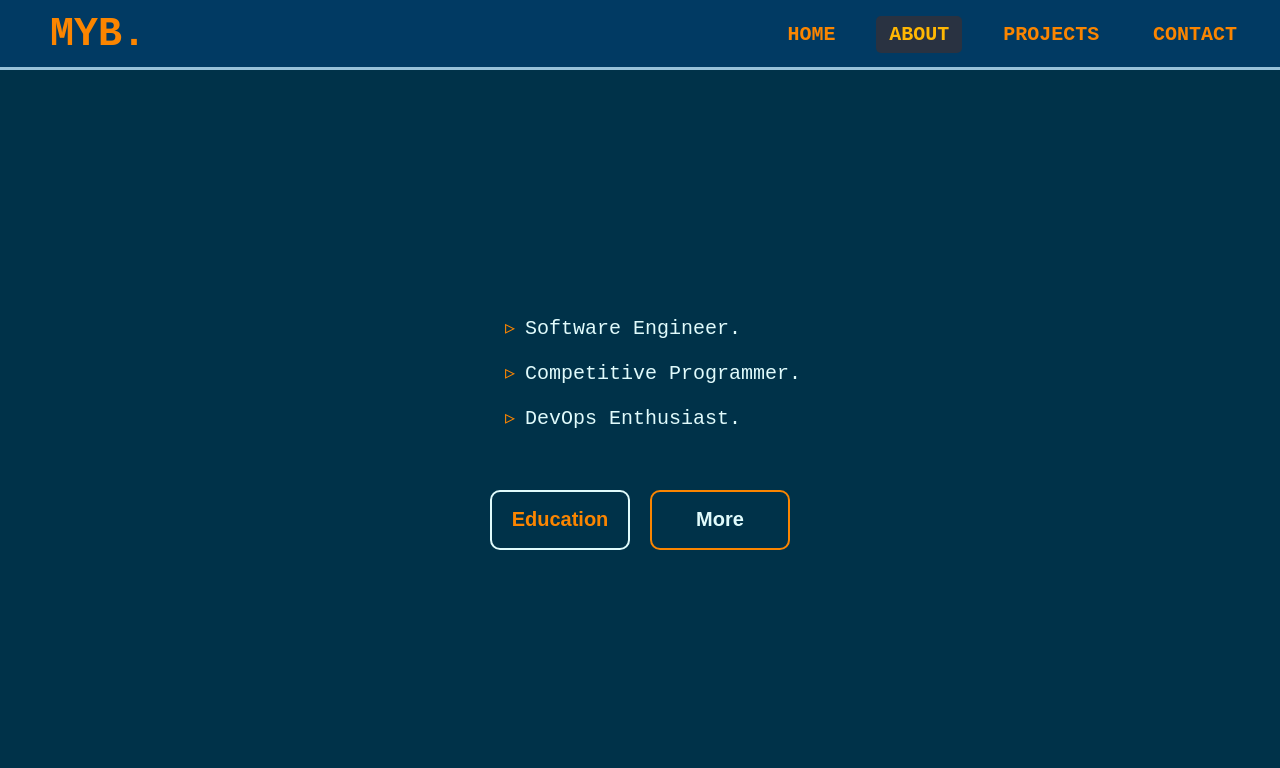
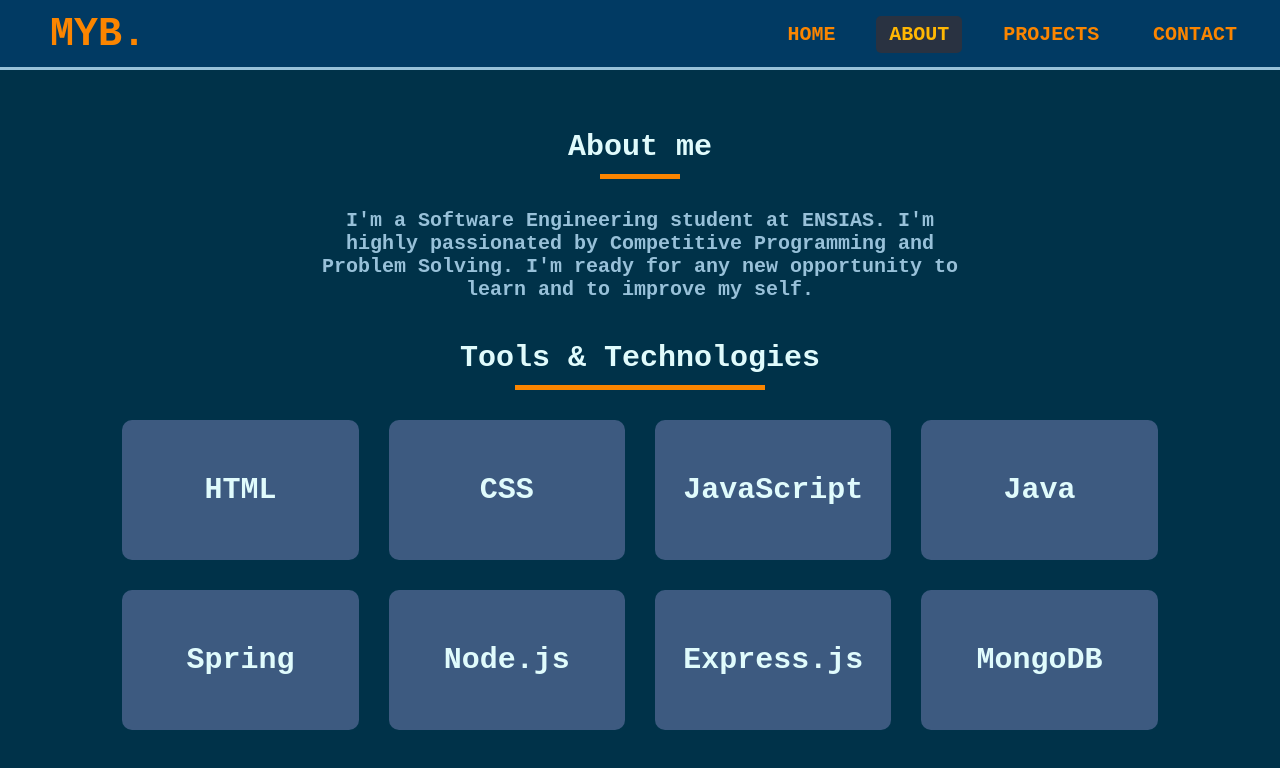
Before and after one commit to MYassineBoum/MainPortfolio, a plain HTML site: page about.html in a window 1280 px wide. Drawn offline with Linux system fonts and the light colour scheme.

Commit message:
new update

```diff
--- a/about.html
+++ b/about.html
@@ -6,6 +6,7 @@
         <meta name="viewport" content="width=device-width, initial-scale=1">
         <link href="style.css" rel="stylesheet">
         <link rel="stylesheet" href="https://cdnjs.cloudflare.com/ajax/libs/font-awesome/4.7.0/css/font-awesome.min.css">
+        <script src="https://kit.fontawesome.com/789a5ccc2d.js" crossorigin="anonymous"></script>
     </head>
     <body>
         <nav>
@@ -23,15 +24,47 @@
         </nav>
         <div class="about">
             <div class="info">
-                <ul>
-                    <li>Software Engineer.</li>
-                    <li>Competitive Programmer.</li>
-                    <li>DevOps Enthusiast.</li>
-                </ul>
+                <div class="infoback">
+                    <h2>About me</h2>
+                    <p>I'm a Software Engineering student at ENSIAS. I'm highly passionated by Competitive Programming and Problem Solving. I'm ready for any new opportunity to learn and to improve my self. </p>
+                </div>
             </div>
-            <div class="additional">
-                <button id="edu">Education</button>
-                <button id="mor">More</button>
+            <div class="tools">
+                <h2>Tools & Technologies</h2>
+                <div class="row">
+                    <div class="tech">
+                        <i class="fa-brands fa-html5"></i>
+                        <p>HTML</p>
+                    </div>
+                    <div class="tech">
+                        <i class="fa-brands fa-css3-alt"></i>
+                        <p>CSS</p>
+                    </div>
+                    <div class="tech">
+                        <i class="fa-brands fa-square-js"></i>
+                        <p>JavaScript</p>
+                    </div>
+                    <div class="tech">
+                        <i class="fa-brands fa-java"></i>
+                        <p>Java</p>
+                    </div>
+                    <div class="tech">
+                        <i></i>
+                        <p>Spring</p>
+                    </div>
+                    <div class="tech">
+                        <i></i>
+                        <p>Node.js</p>
+                    </div>
+                    <div class="tech">
+                        <i></i>
+                        <p>Express.js</p>
+                    </div>
+                    <div class="tech">
+                        <i></i>
+                        <p>MongoDB</p>
+                    </div>
+                </div>
             </div>
         </div>
         <script src="script.js"></script>
--- a/style.css
+++ b/style.css
@@ -414,151 +414,114 @@ li .active a{
     padding-top: 40px;
     width: 100%;
     min-height: 85vh;
+}
+
+.about .info{
+    display: flex;
+    flex-direction: column;
+    justify-content: center;
+    align-items: center;
+    width: 100%;
+}
+
+.about .info .infoback{
+    border-radius: 10px;
+    padding: 20px;
+    transition: 0.2s;
+}
+
+.about .info .infoback:hover{
+    background-color: #254165;
+}
+
+.about .info h2{
+    text-align: center;
+    color: #e0fbfc;
+    font-size: 30px;
+    font-weight: bold;
+}
+
+.about .info h2::after{
+    content: '';
+    display: block;
+    width: 80px;
+    height: 5px;
+    background-color: #fb8500;
+    margin: 10px auto;
+}
+
+.about .info p{
+    padding: 20px;
+    width: 700px;
+    color: #98c1d9;
+    font-size: 20px;
+    font-weight: bold;
+    text-align: center;
+}
+
+.about .tools{
+    width: 100%;
+    height: 100vh;
+    padding: 0 8%;
+}
+
+.about .tools h2{
+    text-align: center;
+    color: #e0fbfc;
+    font-size: 30px;
+    font-weight: bold;
+}
+
+.about .tools h2::after{
+    content: '';
+    display: block;
+    width: 250px;
+    height: 5px;
+    background-color: #fb8500;
+    margin: 10px auto;
+}
+
+.about .tools .row{
+    padding: 20px;
+    display: grid;
+    grid-template-columns: repeat(auto-fit, minmax(200px, 1fr));
+    grid-gap: 30px;
+}
+
+.about .tools .tech{
+    cursor: pointer;
+    background-color: #3d5a80;
+    border-radius: 10px;
+    padding: 10px;
+    height: 140px;
     display: flex;
     flex-direction: column;
     align-items: center;
     justify-content: center;
 }
 
-.about .info{
-    display: flex;
-    flex-direction: row;
-    align-items: center;
-    justify-content: center;
-    padding-bottom: 20px;
+.about .tools .tech:hover{
+    background: linear-gradient(45deg, #3d5a80, #254165);
 }
 
-.about img{
-    width: 300px;
-    height: 300px;
-    padding: 5px;
-    border-radius: 10%;
-    border: 3px solid #fb8500;
-    transition: .2s;
+.about .tools .tech:hover p{
+    display: none;
 }
 
-.about img:hover{
-    border: 3px solid #98c1d9;
-    transition: .2s;
+.about .tools .tech:hover i{
+    display: block;
 }
 
-.about img:active{
-    padding: 8px;
-    transition: .1s;
+.about .tools .tech i{
+    color: #fb8500;
+    font-size: 90px;
+    display: none;
 }
 
-.about ul{
-    list-style: none;
-    padding-left: 30px;
-    width: 350px;
-}
-
-.about ul li{
-    padding: 10px;
-    text-align: start;
-    font-size: 20px;
+.about .tools .tech p{
     color: #e0fbfc;
-    transition: .2s;
-}
-
-.about ul li::before{
-    content: "▹";
-    color: #fb8500;
-    padding-right: 10px;
-}
-
-.about ul li:hover{
-    padding-left: 20px;
-    color: #fb8500;
-}
-
-.about .additional {
-    padding-top: 20px;
-    display: flex;
-    flex-direction: row;
-    align-items: center;
-    justify-content: center;
-}
-
-.about .additional button {
-    width: 140px;
-    padding: 15px;
-    margin: 10px;
-    outline: none;
-    cursor: default;
-    border: none;
+    font-size: 30px;
     font-weight: bold;
-    border-radius: 10px;
-    font-size: 20px;
-    height: 60px;
-}
-
-.about #edu {
-    border: 2px solid #e0fbfc;
-    background: transparent;
-    color: #fb8500;
-    transition: .2s;
-}
-
-.about #edu:hover {
-    background-color: #3d5a80;
-}
-
-.about #mor {
-    border: 2px solid #fb8500;
-    background: transparent;
-    color: #e0fbfc;
-    transition: .2s;
-}
-
-.about #mor:hover {
-    background-color: #3d5a80;
-}
-
-@media (max-width: 830px){
-    .about img{
-        width: 200px;
-        height: 200px;
-    }
-}
-
-@media (max-width: 720px){
-    .about .info{
-        flex-direction: column;
-    }
-    .about img{
-        width: 250px;
-        height: 250px;
-    }
-    .about ul{
-        padding-top: 20px;
-
-    }
-    .about ul li{
-        font-size: 20px;
-    }
-    .about .additional button{
-        width: 140px;
-        padding: 10px;
-        font-size: 20px;
-        height: 60px;
-    }
-}
-
-@media (max-width: 510px){
-    .about img{
-        width: 200px;
-        height: 200px;
-    }
-    .about ul li{
-        font-size: 20px;
-    }
-    .about .additional button{
-        width: 120px;
-        padding: 10px;
-        font-size: 15px;
-        height: 50px;
-    }
 }
 
 .projects{
```
